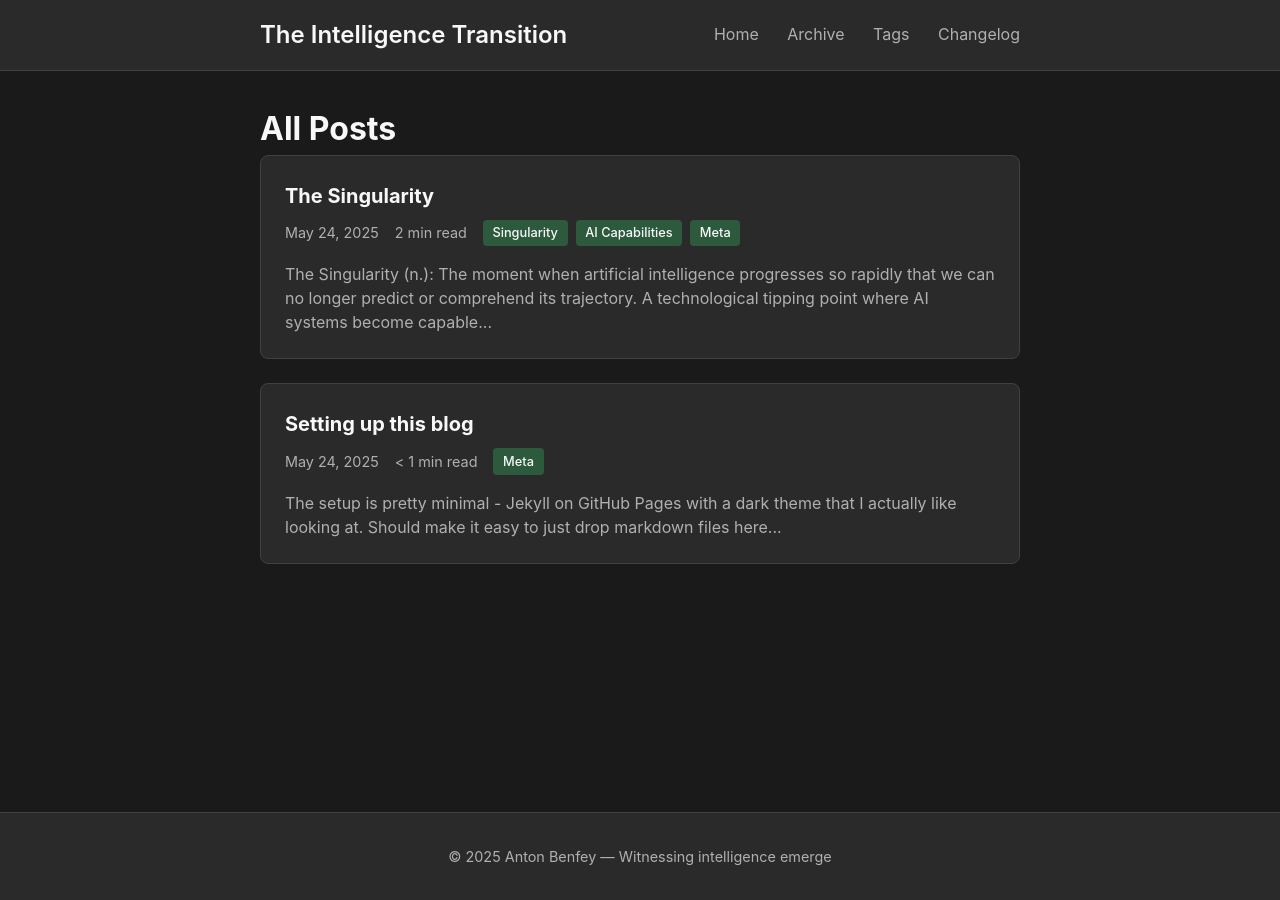
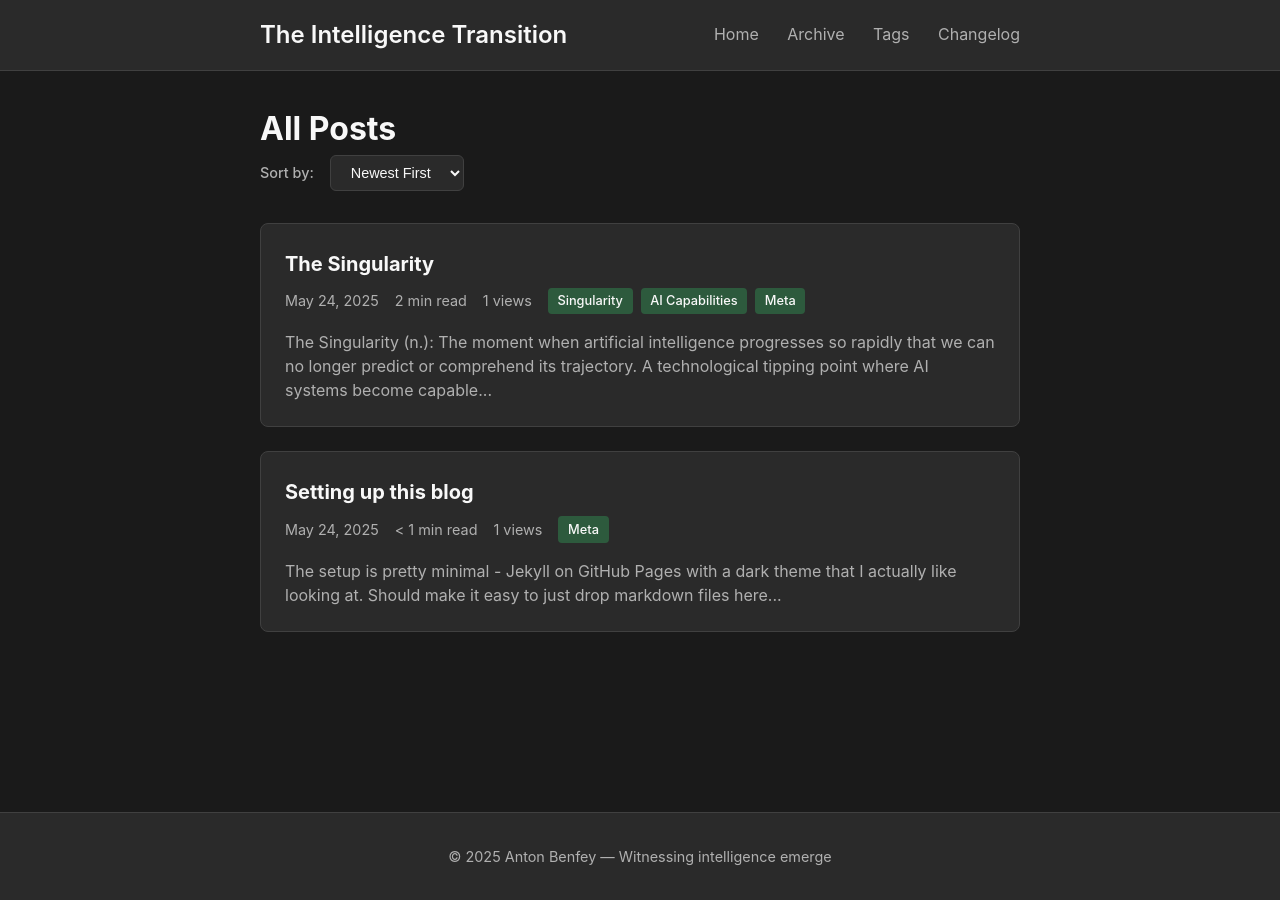
Before and after one commit to Benfey/benfey.github.io, a Jekyll site: the page built from archive.html, in a window 1280 px wide. Built offline with Jekyll 4.4.1, drawn with Linux system fonts in a browser that asks for light colours.

Commit message:
Sorting on archive page

```diff
--- a/_data/views.json
+++ b/_data/views.json
@@ -1,5 +1,5 @@
 {
   "/": 1,
-  "/2025/05/24/the-intelligence-transition": 1,
-  "/2025/05/24/first-post": 1
+  "/2025/05/24/the-intelligence-transition/": 1,
+  "/2025/05/24/first-post/": 1
 }
--- a/_layouts/post.html
+++ b/_layouts/post.html
@@ -16,6 +16,10 @@ layout: default
                     {{ reading_time }} min read
                 {% endif %}
             </span>
+            {% assign view_count = site.data.views[page.url] %}
+            {% if view_count and view_count > 0 %}
+                <span class="view-count">{{ view_count | number_with_delimiter }} view{% if view_count != 1 %}s{% endif %}</span>
+            {% endif %}
             {% if page.tags %}
                 <div class="post-tags">
                     {% for tag in page.tags %}
--- a/archive.html
+++ b/archive.html
@@ -5,7 +5,17 @@ title: Archive
 
 <h1>All Posts</h1>
 
-<ul class="post-list">
+<div class="sort-controls">
+    <label for="sort-select">Sort by:</label>
+    <select id="sort-select">
+        <option value="newest">Newest First</option>
+        <option value="oldest">Oldest First</option>
+        <option value="views-high">Most Views</option>
+        <option value="views-low">Least Views</option>
+    </select>
+</div>
+
+<ul class="post-list" id="posts-newest" style="display: block;">
     {% for post in site.posts %}
         <li class="post-item">
             <h2><a href="{{ post.url | relative_url }}">{{ post.title }}</a></h2>
@@ -38,3 +48,91 @@ title: Archive
         </li>
     {% endfor %}
 </ul>
+
+<ul class="post-list" id="posts-oldest" style="display: none;">
+    {% for post in site.posts reversed %}
+        <li class="post-item">
+            <h2><a href="{{ post.url | relative_url }}">{{ post.title }}</a></h2>
+            <div class="post-meta">
+                <time datetime="{{ post.date | date_to_xmlschema }}">{{ post.date | date: "%B %d, %Y" }}</time>
+                <span class="reading-time">
+                    {% assign words = post.content | number_of_words %}
+                    {% assign reading_time = words | divided_by: 200 %}
+                    {% if reading_time < 1 %}
+                        < 1 min read
+                    {% else %}
+                        {{ reading_time }} min read
+                    {% endif %}
+                </span>
+                {% assign view_count = site.data.views[post.url] %}
+                {% if view_count and view_count > 0 %}
+                    <span class="view-count">{{ view_count | number_with_delimiter }} views</span>
+                {% endif %}
+                {% if post.tags %}
+                    <div class="post-tags">
+                        {% for tag in post.tags %}
+                            <a href="/tags/#{{ tag | slugify }}" class="tag">{% include tag-to-display.html tag=tag %}</a>
+                        {% endfor %}
+                    </div>
+                {% endif %}
+            </div>
+            {% if post.excerpt %}
+                <div class="post-excerpt">{{ post.excerpt | strip_html | truncatewords: 30 }}</div>
+            {% endif %}
+        </li>
+    {% endfor %}
+</ul>
+
+<ul class="post-list" id="posts-views-high" style="display: none;">
+</ul>
+
+<ul class="post-list" id="posts-views-low" style="display: none;">
+</ul>
+
+<script>
+document.addEventListener('DOMContentLoaded', function() {
+    const sortSelect = document.getElementById('sort-select');
+    const postLists = {
+        'newest': document.getElementById('posts-newest'),
+        'oldest': document.getElementById('posts-oldest'),
+        'views-high': document.getElementById('posts-views-high'),
+        'views-low': document.getElementById('posts-views-low')
+    };
+
+    // View count data from Jekyll
+    const viewData = {{ site.data.views | jsonify }};
+
+    // Create view-sorted lists
+    const newestPosts = Array.from(postLists.newest.children);
+
+    // Sort by views (high to low)
+    const postsByViewsHigh = [...newestPosts].sort((a, b) => {
+        const urlA = a.querySelector('h2 a').getAttribute('href');
+        const urlB = b.querySelector('h2 a').getAttribute('href');
+        const viewsA = viewData[urlA] || 0;
+        const viewsB = viewData[urlB] || 0;
+        return viewsB - viewsA;
+    });
+
+    // Sort by views (low to high)
+    const postsByViewsLow = [...newestPosts].sort((a, b) => {
+        const urlA = a.querySelector('h2 a').getAttribute('href');
+        const urlB = b.querySelector('h2 a').getAttribute('href');
+        const viewsA = viewData[urlA] || 0;
+        const viewsB = viewData[urlB] || 0;
+        return viewsA - viewsB;
+    });
+
+    // Populate view-sorted lists
+    postsByViewsHigh.forEach(post => postLists['views-high'].appendChild(post.cloneNode(true)));
+    postsByViewsLow.forEach(post => postLists['views-low'].appendChild(post.cloneNode(true)));
+
+    // Handle sort changes
+    sortSelect.addEventListener('change', function() {
+        // Hide all lists
+        Object.values(postLists).forEach(list => list.style.display = 'none');
+        // Show selected list
+        postLists[this.value].style.display = 'block';
+    });
+});
+</script>
--- a/assets/css/style.css
+++ b/assets/css/style.css
@@ -233,6 +233,40 @@ main {
     color: var(--text-accent) !important;
 }
 
+.sort-controls {
+    margin-bottom: 2rem;
+    display: flex;
+    align-items: center;
+    gap: 1rem;
+}
+
+.sort-controls label {
+    color: var(--text-secondary);
+    font-size: 0.9rem;
+    font-weight: 500;
+}
+
+.sort-controls select {
+    background-color: var(--bg-secondary);
+    color: var(--text-primary);
+    border: 1px solid var(--border);
+    border-radius: 6px;
+    padding: 0.5rem 1rem;
+    font-size: 0.9rem;
+    cursor: pointer;
+    transition: border-color 0.2s ease;
+}
+
+.sort-controls select:hover {
+    border-color: var(--text-accent);
+}
+
+.sort-controls select:focus {
+    outline: none;
+    border-color: var(--text-accent);
+    box-shadow: 0 0 0 2px rgba(74, 222, 128, 0.2);
+}
+
 .post-excerpt {
     color: var(--text-secondary);
     line-height: 1.5;
--- a/changelog.html
+++ b/changelog.html
@@ -10,6 +10,7 @@ permalink: /changelog/
     <div class="changelog-entry">
         <h2>2025-05-25</h2>
         <ul>
+            <li>Added post sorting to archive page - sort by date (newest/oldest) or view count (most/least)</li>
             <li>Post tiles are now fully clickable - click anywhere on a post tile to read it</li>
             <li>Added reading time estimates to help you gauge post length</li>
             <li>Added view counters showing how many times each post has been read</li>
--- a/index.html
+++ b/index.html
@@ -20,7 +20,7 @@ layout: default
                     </span>
                     {% assign view_count = site.data.views[post.url] %}
                     {% if view_count and view_count > 0 %}
-                        <span class="view-count">{{ view_count | number_with_delimiter }} views</span>
+                        <span class="view-count">{{ view_count | number_with_delimiter }} view{% if view_count != 1 %}s{% endif %}</span>
                     {% endif %}
                     {% if post.tags %}
                         <div class="post-tags">
```
Also changed, not shown: scripts/update-views.js (+16 -2 lines), .claude/settings.local.json, 9 other files.
